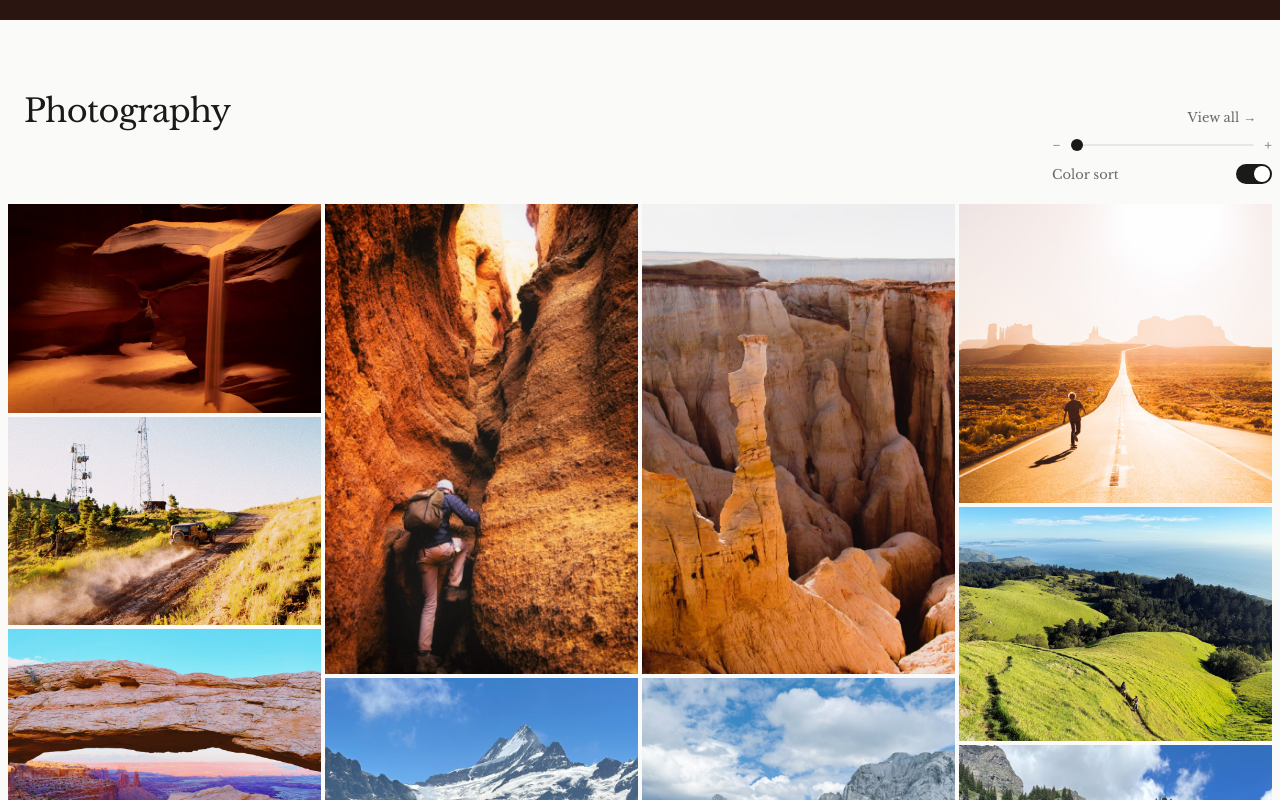
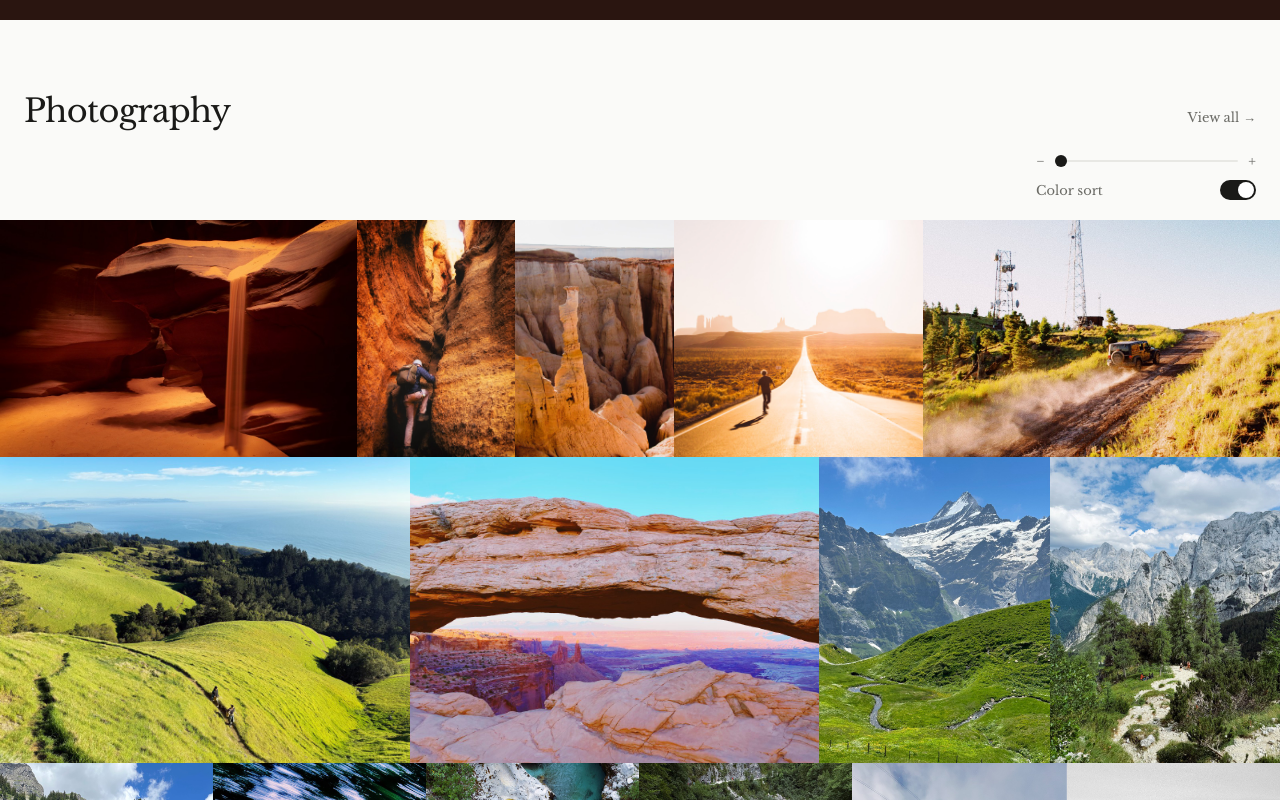
Before and after one commit to throwawayeml728-art/briam-xyz, a Next.js app: page / in a window 1280 px wide. Shown: the part 1820-2620 px from the top of the page. Built offline with nearby package versions, Linux system fonts and the light colour scheme.

Commit message:
Photo grid: seamless justified-row mosaic, zero gutters, full-bleed

```diff
--- a/app/globals.css
+++ b/app/globals.css
@@ -84,6 +84,8 @@ body {
 }
 
 .photo-grid-controls {
+  padding-right: 24px;
+  box-sizing: content-box;
   display: flex;
   flex-direction: column;
   align-items: flex-end;
@@ -209,40 +211,53 @@ body {
 }
 
 .photo-section {
-  padding: 24px;
+  padding: 24px 0 0;
   max-width: 1600px;
   margin: 0 auto;
 }
 
+/* Seamless justified mosaic: zero gutters, rows flush edge to edge */
 .photo-grid {
-  display: flex;
-  align-items: flex-start;
+  display: block;
+  width: 100%;
+  line-height: 0;
+  font-size: 0;
 }
 
-.photo-column {
+.photo-row {
   display: flex;
-  flex-direction: column;
-  flex: 1;
-  min-width: 0;
+  width: 100%;
 }
 
+.photo-row + .photo-row { margin-top: -1px; }
+
 .photo-tile {
-  break-inside: avoid;
   display: block;
-  width: 100%;
+  flex: 0 0 auto;
+  height: 100%;
   overflow: hidden;
+  border-radius: 0;
+  box-shadow: none;
+  border: 0;
   cursor: pointer;
   position: relative;
 }
 
 .photo-tile-frame {
   position: relative;
+  width: 100%;
+  height: 100%;
   overflow: hidden;
 }
 
 .photo-tile-image {
   object-fit: cover;
   pointer-events: none;
+  transition: transform 0.6s cubic-bezier(0.2, 0.7, 0.2, 1), filter 0.4s ease;
+}
+
+@media (hover: hover) {
+  .photo-tile:hover .photo-tile-image { transform: scale(1.03); filter: brightness(1.04); }
 }
 
 .photo-tile-location {
@@ -257,6 +272,7 @@ body {
 
 .photo-tile-placeholder {
   width: 100%;
+  height: 100%;
   background: linear-gradient(135deg, #f0ede8 0%, #e8e4de 100%);
   display: flex;
   align-items: flex-end;
@@ -357,7 +373,7 @@ body {
   }
 
   .photo-section {
-    padding: 16px;
+    padding: 16px 0 0;
   }
 
 }
@@ -815,8 +831,8 @@ img { max-width: 100%; }
   .hero-cue { bottom: calc(18px + env(safe-area-inset-bottom, 0px)); }
 
   /* photos: compact controls, 44px targets */
-  .photo-section { padding: 12px max(8px, env(safe-area-inset-left, 0px)); }
-  .photo-grid-controls { max-width: none; flex-direction: row; align-items: center; justify-content: space-between; gap: 20px; margin-bottom: 12px; }
+  .photo-section { padding: 12px 0 0; }
+  .photo-grid-controls { padding: 0 max(12px, env(safe-area-inset-left, 0px)); max-width: none; flex-direction: row; align-items: center; justify-content: space-between; gap: 20px; margin-bottom: 12px; }
   .photo-zoom-control { flex: 1; min-height: 44px; }
   .photo-sort-toggle { width: auto; min-height: 44px; flex-shrink: 0; }
   .photo-zoom-slider { height: 24px; background: transparent; }
--- a/components/PhotoGrid.tsx
+++ b/components/PhotoGrid.tsx
@@ -7,36 +7,53 @@ import type { Photo } from '@/data/content'
 import { usePhotoGridSettings, usePhotoZoom } from '@/components/PhotoZoomProvider'
 import { orderPhotos } from '@/lib/photo-sort'
 
-type ColumnItem = { photo: Photo; index: number }
+type RowItem = { photo: Photo; index: number; ratio: number }
+type Row = { items: RowItem[]; sum: number }
 
-function estimateRelativeHeight(ratio?: string): number {
-  if (!ratio) return 4 / 3
+// width / height of a photo (data stores ratio as "w/h")
+function photoRatio(ratio?: string): number {
+  if (!ratio) return 3 / 4
   const [w, h] = ratio.split('/').map(Number)
-  if (!w || !h) return 4 / 3
-  return h / w
+  return w && h ? w / h : 3 / 4
 }
 
-function balancePhotosIntoColumns(
-  photos: Photo[],
-  columnCount: number,
-  gap: number,
-): ColumnItem[][] {
-  const columns: ColumnItem[][] = Array.from({ length: columnCount }, () => [])
-  const heights = new Array<number>(columnCount).fill(0)
-  const gapHeight = gap / 180
+function greedyRows(items: RowItem[], rowWidthRatio: number): Row[] {
+  const rows: Row[] = []
+  let cur: RowItem[] = []
+  let sum = 0
+  for (const it of items) {
+    cur.push(it)
+    sum += it.ratio
+    if (sum >= rowWidthRatio) {
+      rows.push({ items: cur, sum })
+      cur = []
+      sum = 0
+    }
+  }
+  if (cur.length) rows.push({ items: cur, sum })
+  return rows
+}
 
-  photos.forEach((photo, index) => {
-    let target = 0
-    for (let c = 1; c < columnCount; c++) {
-      if (heights[c] < heights[target]) target = c
-    }
-
-    if (columns[target].length > 0) heights[target] += gapHeight
-    columns[target].push({ photo, index })
-    heights[target] += estimateRelativeHeight(photo.ratio)
-  })
-
-  return columns
+// Justified rows: every row spans the full width with zero gutters. Tile widths are proportional to
+// aspect ratio so row height is uniform. We try several target row heights and keep the one whose
+// last row ends up closest to the target height, so the final row is not stretched or squashed.
+function justifyPhotos(photos: Photo[], columns: number): Row[] {
+  const items: RowItem[] = photos.map((photo, index) => ({ photo, index, ratio: photoRatio(photo.ratio) }))
+  if (!items.length) return []
+  const avg = items.reduce((a, b) => a + b.ratio, 0) / items.length
+  const base = columns * avg // target sum of ratios per row (target height = width / base)
+  let best: Row[] = greedyRows(items, base)
+  let bestScore = Infinity
+  for (let k = -12; k <= 12; k++) {
+    const target = base * (1 + k * 0.025)
+    if (target < 1) continue
+    const rows = greedyRows(items, target)
+    const last = rows[rows.length - 1]
+    const full = rows.length > 1 ? rows.slice(0, -1).reduce((a, r) => a + r.sum, 0) / (rows.length - 1) : last.sum
+    const score = Math.abs(last.sum - full) / full + Math.abs(target - base) / base * 0.25
+    if (score < bestScore) { bestScore = score; best = rows }
+  }
+  return best
 }
 
 export default function PhotoGrid({ photos = [] }: { photos?: Photo[] }) {
@@ -122,9 +139,9 @@ export default function PhotoGrid({ photos = [] }: { photos?: Photo[] }) {
     close()
   }
 
-  const columns = useMemo(
-    () => balancePhotosIntoColumns(displayPhotos, grid.columns, grid.gap),
-    [displayPhotos, grid.columns, grid.gap],
+  const rows = useMemo(
+    () => justifyPhotos(displayPhotos, grid.columns),
+    [displayPhotos, grid.columns],
   )
 
   return (
@@ -134,7 +151,6 @@ export default function PhotoGrid({ photos = [] }: { photos?: Photo[] }) {
         className="photo-section"
         style={{
           maxWidth: grid.maxWidth,
-          padding: grid.padding,
         }}
       >
         <div className="photo-grid-controls">
@@ -168,16 +184,14 @@ export default function PhotoGrid({ photos = [] }: { photos?: Photo[] }) {
             </span>
           </label>
         </div>
-        <div
-          className="photo-grid"
-          style={{ gap: grid.gap }}
-        >
-          {columns.map((columnPhotos, col) => (
-            <div key={col} className="photo-column" style={{ gap: grid.gap }}>
-              {columnPhotos.map(({ photo, index }) => (
+        <div className="photo-grid">
+          {rows.map((row, r) => (
+            <div key={r} className="photo-row" style={{ aspectRatio: row.sum }}>
+              {row.items.map(({ photo, index, ratio }) => (
                 <PhotoTile
                   key={photo.src}
                   photo={photo}
+                  widthPct={(ratio / row.sum) * 100}
                   sizes={tileSizes(grid.columns)}
                   onOpen={() => openPhoto(index)}
                 />
@@ -265,13 +279,14 @@ function tileSizes(columns: number) {
   return `(max-width: 768px) ${Math.round(100 / columns)}vw, ${Math.round(100 / Math.min(columns, 4))}vw`
 }
 
-function PhotoTile({ photo, onOpen, sizes }: { photo: Photo; onOpen: () => void; sizes: string }) {
+function PhotoTile({ photo, onOpen, sizes, widthPct }: { photo: Photo; onOpen: () => void; sizes: string; widthPct: number }) {
   return (
     <div
       role="button"
       tabIndex={0}
       aria-label={`Open photo: ${photo.alt}`}
       className="photo-tile"
+      style={{ width: `${widthPct}%` }}
       onClick={onOpen}
       onKeyDown={e => {
         if (e.key === 'Enter' || e.key === ' ') {
@@ -281,7 +296,7 @@ function PhotoTile({ photo, onOpen, sizes }: { photo: Photo; onOpen: () => void;
       }}
     >
       {photo.src ? (
-        <div className="photo-tile-frame" style={{ aspectRatio: photo.ratio || '3/4' }}>
+        <div className="photo-tile-frame">
           <Image
             src={photo.src}
             alt={photo.alt}
@@ -298,7 +313,6 @@ function PhotoTile({ photo, onOpen, sizes }: { photo: Photo; onOpen: () => void;
       ) : (
         <div
           className="photo-tile-placeholder"
-          style={{ aspectRatio: photo.ratio || '3/4' }}
         >
           <span>{photo.alt} — coming soon</span>
         </div>
```
